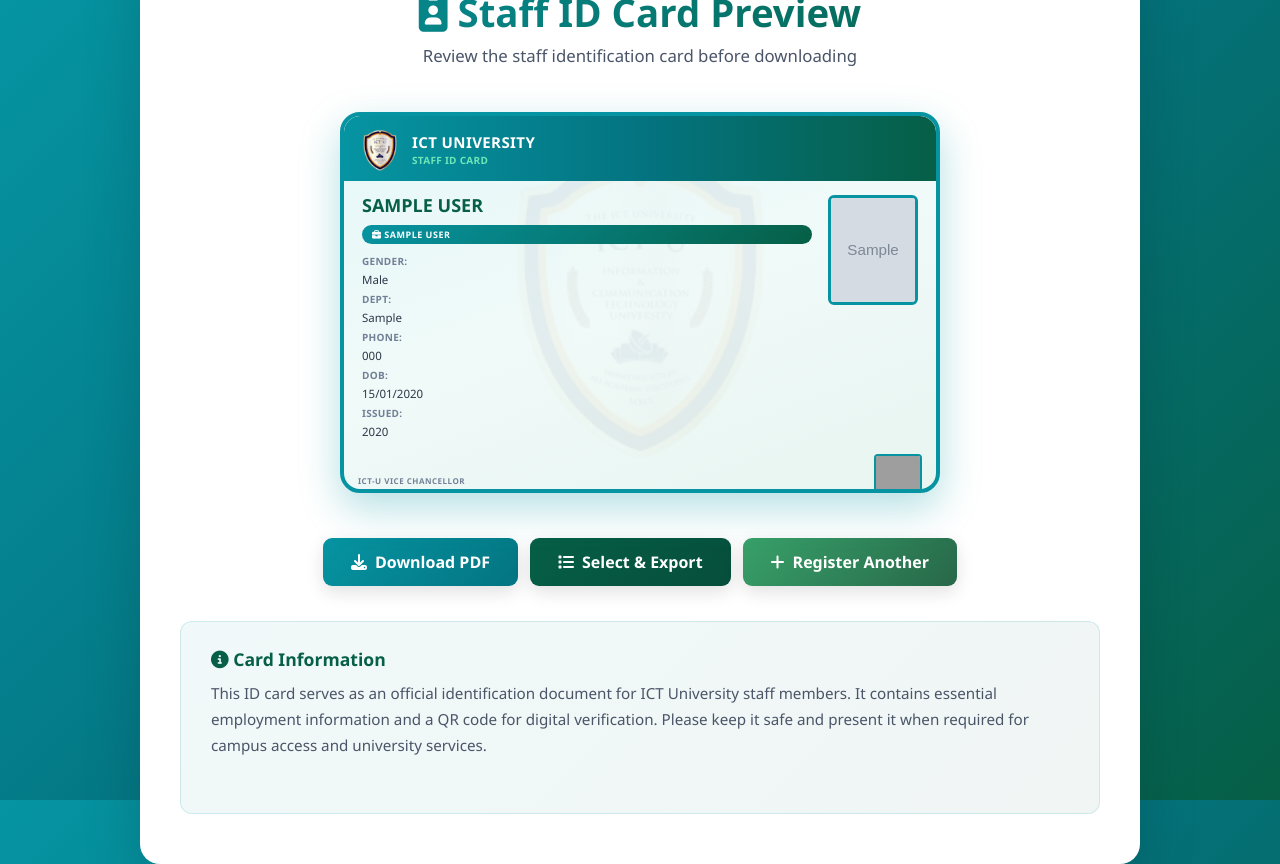
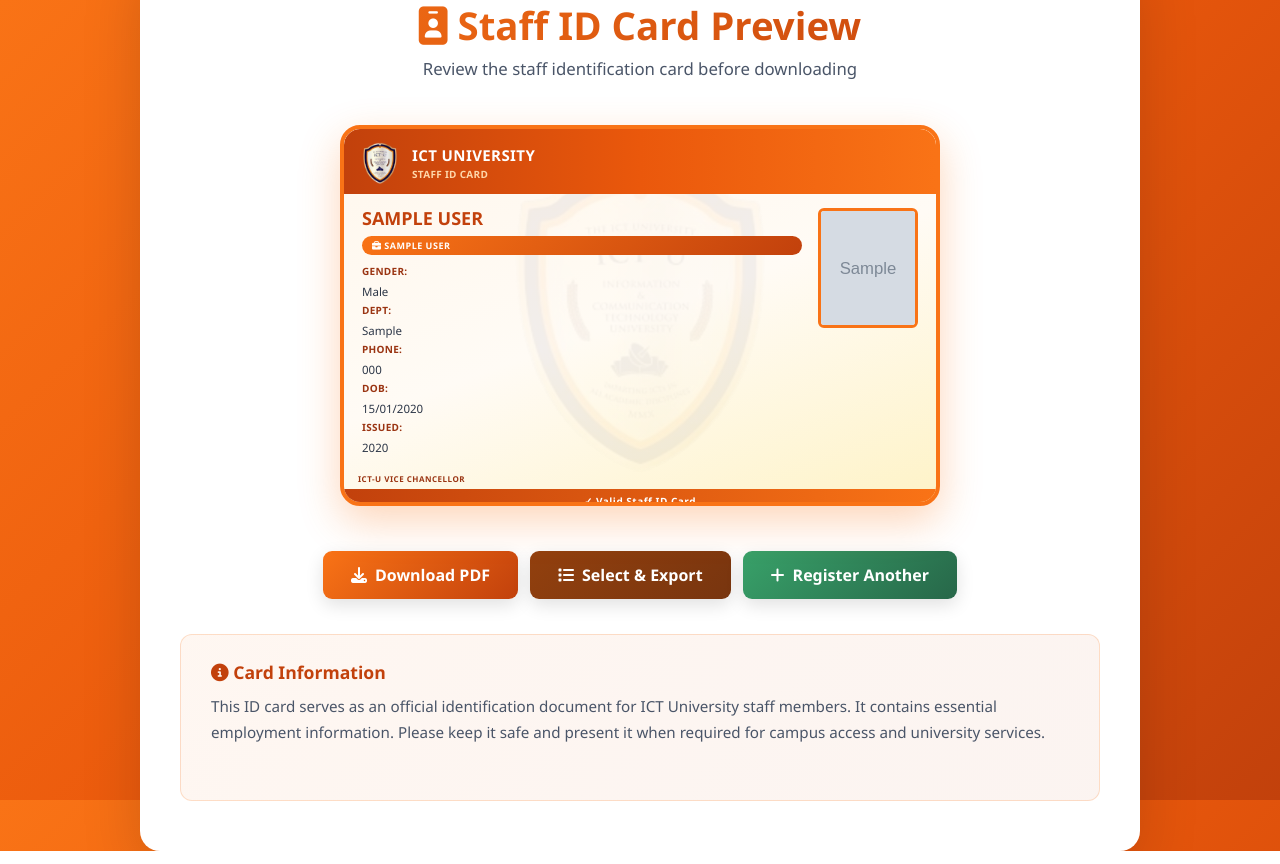
Before and after one commit to FINAMOU01/ict_id_card_system, a Django app: page /staff/preview/1/ in a window 1280 px wide. Run offline with Django 5.2, Linux system fonts and the light colour scheme; a user stored in the database is signed in; tables that the repository leaves empty hold one stand-in row (values such as "Sample post"); grey boxes marked "Sample" are stand-in pictures; grey boxes are pictures that could not be loaded.

Commit message:
removing qr code and updating colour

```diff
--- a/backend/core/students/models.py
+++ b/backend/core/students/models.py
@@ -36,7 +36,6 @@
     phone_number = models.CharField(max_length=30, blank=True, null=True)
     photo = models.ImageField(upload_to='staff/')
     date_of_birth = models.DateField(blank=True, null=True)
-    qr_code = models.ImageField(upload_to='staff_qrcodes/', blank=True, null=True)
     confirmed = models.BooleanField(default=False)
     issued_year = models.IntegerField(blank=True, null=True)
     created_at = models.DateTimeField(auto_now_add=True)
--- a/backend/core/students/views.py
+++ b/backend/core/students/views.py
@@ -263,11 +263,6 @@
             photo=photo,
         )
 
-        # QR encodes name + job title since there's no matricule
-        qr_data = f"{full_name} | {job_title} | {department}"
-        buffer = _generate_qr(qr_data)
-        staff.qr_code.save(f'staff_{staff.id}_qr.png', ContentFile(buffer.getvalue()), save=True)
-
         return redirect('staff_preview', staff_id=staff.id)
 
     return render(request, 'register_staff.html')
--- a/frontend/template/staff_preview.html
+++ b/frontend/template/staff_preview.html
@@ -12,26 +12,20 @@
 
         body {
             font-family: 'Poppins', 'Segoe UI', sans-serif;
-            background: linear-gradient(135deg, #0694a2 0%, #047481 50%, #065f46 100%);
+            background: linear-gradient(135deg, #f97316 0%, #ea580c 50%, #c2410c 100%);
             min-height: 100vh;
             padding: 30px 20px;
         }
-
         body.pdf-mode { background: white; padding: 0; }
 
         .preview-container {
-            max-width: 1000px;
-            margin: 0 auto;
-            background: white;
-            border-radius: 20px;
+            max-width: 1000px; margin: 0 auto;
+            background: white; border-radius: 20px;
             box-shadow: 0 20px 60px rgba(0,0,0,.15);
             padding: 50px 40px;
             animation: slideUp .6s ease-out;
         }
-
-        .preview-container.pdf-mode {
-            max-width: none; box-shadow: none; padding: 0; border-radius: 0;
-        }
+        .preview-container.pdf-mode { max-width: none; box-shadow: none; padding: 0; border-radius: 0; }
 
         @keyframes slideUp {
             from { opacity:0; transform:translateY(30px); }
@@ -39,34 +33,23 @@
         }
 
         h1 {
-            text-align: center;
-            font-size: 2.4em;
-            font-weight: 700;
-            margin-bottom: 6px;
-            background: linear-gradient(135deg, #0694a2, #065f46);
-            -webkit-background-clip: text;
-            -webkit-text-fill-color: transparent;
-            background-clip: text;
+            text-align: center; font-size: 2.4em; font-weight: 700; margin-bottom: 6px;
+            background: linear-gradient(135deg, #f97316, #c2410c);
+            -webkit-background-clip: text; -webkit-text-fill-color: transparent; background-clip: text;
         }
-
-        .preview-subtitle {
-            text-align: center; color: #4a5568; font-size: 1.05em; margin-bottom: 45px; font-weight: 500;
-        }
+        .preview-subtitle { text-align: center; color: #4a5568; font-size: 1.05em; margin-bottom: 45px; font-weight: 500; }
 
         /* ══════════════ STAFF ID CARD ══════════════ */
-        .card-display-wrapper {
-            display: flex; justify-content: center; margin-bottom: 45px; perspective: 1000px;
-        }
+        .card-display-wrapper { display: flex; justify-content: center; margin-bottom: 45px; perspective: 1000px; }
 
         .id-card {
             width: 600px;
             aspect-ratio: 85 / 54;
-            background: linear-gradient(160deg, #e6f7f8 0%, #f0faf9 50%, #e8f5f0 100%);
-            border: 4px solid #0694a2;
+            background: linear-gradient(160deg, #fff7ed 0%, #fffbf5 50%, #fef3c7 100%);
+            border: 4px solid #f97316;
             border-radius: 20px;
-            display: flex;
-            flex-direction: column;
-            box-shadow: 0 15px 40px rgba(6,148,162,.3);
+            display: flex; flex-direction: column;
+            box-shadow: 0 15px 40px rgba(249,115,22,.3);
             overflow: hidden;
             transition: transform .4s ease, box-shadow .4s ease;
             transform-style: preserve-3d;
@@ -75,175 +58,127 @@
 
         .id-card::before {
             content: '';
-            position: absolute;
-            top: 50%; left: 50%;
+            position: absolute; top: 50%; left: 50%;
             transform: translate(-50%,-50%);
             width: 340px; height: 340px;
             background-image: url('{% static "images/logo.png" %}');
-            background-size: contain;
-            background-repeat: no-repeat;
-            background-position: center;
-            opacity: 0.05;
-            pointer-events: none;
-            z-index: 0;
+            background-size: contain; background-repeat: no-repeat; background-position: center;
+            opacity: 0.05; pointer-events: none; z-index: 0;
         }
 
         .id-card:hover {
             transform: translateY(-8px) rotateX(5deg) rotateY(-5deg);
-            box-shadow: 0 30px 60px rgba(6,148,162,.4);
+            box-shadow: 0 30px 60px rgba(249,115,22,.45);
         }
 
-        /* Header bar – teal */
         .card-header {
-            background: linear-gradient(90deg, #0694a2 0%, #047481 50%, #065f46 100%);
+            background: linear-gradient(90deg, #c2410c 0%, #ea580c 50%, #f97316 100%);
             padding: 12px 14px 9px;
-            display: flex;
-            align-items: center;
-            gap: 10px;
+            display: flex; align-items: center; gap: 10px;
             border-radius: 16px 16px 0 0;
-            position: relative; z-index: 2;
-            flex-shrink: 0;
+            position: relative; z-index: 2; flex-shrink: 0;
         }
 
         .logo { width: 44px; height: 44px; flex-shrink: 0; }
+        .card-title-wrapper { display: flex; flex-direction: column; gap: 2px; }
+        .card-title    { color: #fff; font-size: 15px; font-weight: 700; letter-spacing: .4px; white-space: nowrap; }
+        .card-subtitle { color: #fed7aa; font-size: 10px; font-weight: 700; letter-spacing: .3px; white-space: nowrap; }
 
-        .card-title-wrapper { display: flex; flex-direction: column; gap: 1px; }
-        .card-title  { color: #fff; font-size: 15px; font-weight: 700; letter-spacing: .4px; white-space: nowrap; }
-        .card-subtitle { color: #6ee7b7; font-size: 10px; font-weight: 700; letter-spacing: .3px; white-space: nowrap; }
-
-        /* Body */
         .card-body {
-            display: flex;
-            flex: 1;
-            padding: 14px 18px;
-            gap: 16px;
+            display: flex; flex: 1;
+            padding: 14px 18px; gap: 16px;
             align-items: flex-start;
             position: relative; z-index: 1;
         }
 
-        /* Info – left */
-        .card-info {
-            flex: 1;
-            display: flex; flex-direction: column; gap: 5px;
+        .card-info { flex: 1; display: flex; flex-direction: column; gap: 5px; }
+
+        .staff-name {
+            font-size: 18px; font-weight: 800; color: #c2410c;
+            text-transform: uppercase; line-height: 1.2; margin-bottom: 2px;
         }
 
-        .staff-name {
-            font-size: 18px; font-weight: 800; color: #065f46;
-            text-transform: uppercase; line-height: 1.2; margin-bottom: 4px;
+        .role-badge {
+            display: inline-block;
+            background: linear-gradient(135deg, #f97316, #c2410c);
+            color: white; font-size: 9px; font-weight: 700;
+            padding: 3px 10px; border-radius: 20px; letter-spacing: .5px;
+            margin-bottom: 5px; text-transform: uppercase;
         }
 
-        .card-field {
-            font-size: 11.5px; color: #2d3748; line-height: 1.3;
-        }
+        .card-field { font-size: 11.5px; color: #2d3748; line-height: 1.35; }
         .card-field label {
-            color: #718096; font-weight: 700; font-size: 10px;
+            color: #9a3412; font-weight: 700; font-size: 10px;
             text-transform: uppercase; letter-spacing: .3px; margin-right: 4px;
         }
 
-        /* Role badge */
-        .role-badge {
-            display: inline-block;
-            background: linear-gradient(135deg, #0694a2, #065f46);
-            color: white; font-size: 9px; font-weight: 700;
-            padding: 3px 10px; border-radius: 20px; letter-spacing: .5px;
-            margin-bottom: 6px; text-transform: uppercase;
-        }
-
-        /* Photo – right */
-        .card-photo-section {
-            display: flex; flex-direction: column; align-items: center; gap: 6px;
-        }
+        .card-photo-section { display: flex; flex-direction: column; align-items: center; }
 
         .student-photo {
-            width: 90px; height: 110px;
+            width: 100px; height: 120px;
             object-fit: cover;
-            border: 3px solid #0694a2;
+            border: 3px solid #f97316;
             border-radius: 6px;
         }
 
-        /* Bottom strip */
         .card-bottom-section {
-            display: flex; align-items: center; justify-content: space-between;
-            padding: 0 14px 4px;
+            display: flex; align-items: center; justify-content: flex-start;
+            padding: 4px 14px 5px;
             position: relative; z-index: 1;
         }
+        .vc-text { font-size: 8px; font-weight: 700; color: #9a3412; letter-spacing: .5px; text-transform: uppercase; }
 
-        .vc-text {
-            font-size: 8px; font-weight: 700; color: #718096;
-            letter-spacing: .5px; text-transform: uppercase;
+        .card-footer {
+            background: linear-gradient(90deg, #c2410c, #f97316);
+            color: white; font-size: 10px; font-weight: 700;
+            text-align: center; padding: 5px;
+            border-radius: 0 0 16px 16px; flex-shrink: 0; letter-spacing: .5px;
         }
 
-        .qr-container {}
-        .qr-code { width: 48px; height: 48px; border: 2px solid #0694a2; border-radius: 4px; }
-
-        /* Footer */
-        .card-footer {
-            background: linear-gradient(90deg, #0694a2, #065f46);
-            color: white;
-            font-size: 10px; font-weight: 700; letter-spacing: .5px;
-            text-align: center; padding: 5px;
-            border-radius: 0 0 16px 16px;
-            flex-shrink: 0;
-        }
-
-        /* ══════ Action buttons ══════ */
+        /* Buttons */
         .actions-container { margin-top: 10px; }
         .buttons-row { display: flex; flex-wrap: wrap; gap: 12px; justify-content: center; }
 
         .btn {
-            padding: 13px 28px;
-            border-radius: 9px;
-            font-size: 1em; font-weight: 600;
+            padding: 13px 28px; border-radius: 9px; font-size: 1em; font-weight: 600;
             text-decoration: none; color: white;
             display: inline-flex; align-items: center; gap: 8px;
             transition: all .3s; border: none; cursor: pointer;
             box-shadow: 0 6px 18px rgba(0,0,0,.12);
         }
-
-        .btn-primary { background: linear-gradient(135deg, #0694a2, #047481); }
-        .btn-primary:hover { transform: translateY(-2px); box-shadow: 0 10px 25px rgba(6,148,162,.4); }
-
-        .btn-secondary { background: linear-gradient(135deg, #065f46, #064e3b); }
-        .btn-secondary:hover { transform: translateY(-2px); box-shadow: 0 10px 25px rgba(6,95,70,.4); }
-
-        .btn-success { background: linear-gradient(135deg, #38a169, #276749); }
-        .btn-success:hover { transform: translateY(-2px); box-shadow: 0 10px 25px rgba(56,161,105,.4); }
+        .btn-primary   { background: linear-gradient(135deg, #f97316, #c2410c); }
+        .btn-primary:hover  { transform: translateY(-2px); box-shadow: 0 10px 25px rgba(249,115,22,.45); }
+        .btn-secondary { background: linear-gradient(135deg, #92400e, #78350f); }
+        .btn-secondary:hover { transform: translateY(-2px); }
+        .btn-success   { background: linear-gradient(135deg, #38a169, #276749); }
+        .btn-success:hover   { transform: translateY(-2px); }
 
         .info-section {
             margin-top: 35px; padding: 25px 30px;
-            background: linear-gradient(135deg,rgba(6,148,162,.06),rgba(6,95,70,.06));
-            border-radius: 12px; border: 1px solid rgba(6,148,162,.15);
+            background: linear-gradient(135deg,rgba(249,115,22,.06),rgba(194,65,12,.06));
+            border-radius: 12px; border: 1px solid rgba(249,115,22,.2);
         }
-        .info-section h3 { color: #065f46; margin-bottom: 10px; font-size: 1.1em; }
-        .info-section p  { color: #4a5568; font-size: 0.95em; line-height: 1.7; }
-
-        /* PDF mode overrides */
-        @media print, (max-width: 0px) {}
+        .info-section h3 { color: #c2410c; margin-bottom: 10px; font-size: 1.1em; }
+        .info-section p  { color: #4a5568; font-size: .95em; line-height: 1.7; }
 
         .spinner-overlay {
             display: none; position: fixed; inset: 0;
             background: rgba(0,0,0,.5); z-index: 999;
         }
         .spinner-overlay.active { display: block; }
-
         .loading-spinner {
-            display: none; position: fixed;
-            top: 50%; left: 50%;
-            transform: translate(-50%,-50%);
-            text-align: center; z-index: 1000;
+            display: none; position: fixed; top: 50%; left: 50%;
+            transform: translate(-50%,-50%); text-align: center; z-index: 1000;
         }
         .loading-spinner.active { display: block; }
-
         .spinner {
             width: 50px; height: 50px;
             border: 4px solid rgba(255,255,255,.3);
-            border-top-color: white;
-            border-radius: 50%;
-            animation: spin .8s linear infinite;
-            margin: 0 auto 12px;
+            border-top-color: white; border-radius: 50%;
+            animation: spin .8s linear infinite; margin: 0 auto 12px;
         }
         @keyframes spin { to { transform: rotate(360deg); } }
-        .loading-text { color: white; font-weight: 600; font-size: 1em; }
+        .loading-text { color: white; font-weight: 600; }
 
         @media (max-width: 650px) {
             .id-card { width: 95vw; }
@@ -263,7 +198,6 @@
 
         <div class="card-display-wrapper">
             <div class="id-card">
-                <!-- Header -->
                 <div class="card-header">
                     <img src="{% static 'images/logo.png' %}" alt="ICT University Logo" class="logo">
                     <div class="card-title-wrapper">
@@ -272,51 +206,32 @@
                     </div>
                 </div>
 
-                <!-- Body -->
                 <div class="card-body">
-                    <!-- Left: Info -->
                     <div class="card-info">
                         <div class="staff-name">{{ staff.full_name }}</div>
                         <div class="role-badge"><i class="fas fa-briefcase"></i> {{ staff.job_title }}</div>
-
-                        <div class="card-field">
-                            <label>Gender:</label>{{ staff.get_gender_display }}
-                        </div>
-                        <div class="card-field">
-                            <label>Dept:</label>{{ staff.department }}
-                        </div>
+                        <div class="card-field"><label>Gender:</label>{{ staff.get_gender_display }}</div>
+                        <div class="card-field"><label>Dept:</label>{{ staff.department }}</div>
                         {% if staff.phone_number %}
-                        <div class="card-field">
-                            <label>Phone:</label>{{ staff.phone_number }}
-                        </div>
+                        <div class="card-field"><label>Phone:</label>{{ staff.phone_number }}</div>
                         {% endif %}
                         {% if staff.date_of_birth %}
-                        <div class="card-field">
-                            <label>DOB:</label>{{ staff.date_of_birth|date:"d/m/Y" }}
-                        </div>
+                        <div class="card-field"><label>DOB:</label>{{ staff.date_of_birth|date:"d/m/Y" }}</div>
                         {% endif %}
                         {% if staff.issued_year %}
-                        <div class="card-field">
-                            <label>Issued:</label>{{ staff.issued_year }}
-                        </div>
+                        <div class="card-field"><label>Issued:</label>{{ staff.issued_year }}</div>
                         {% endif %}
                     </div>
 
-                    <!-- Right: Photo -->
                     <div class="card-photo-section">
                         <img src="{{ staff.photo.url }}" alt="Staff Photo" class="student-photo">
                     </div>
                 </div>
 
-                <!-- Bottom: VC text + QR -->
                 <div class="card-bottom-section">
                     <div class="vc-text">ICT-U VICE CHANCELLOR</div>
-                    <div class="qr-container">
-                        <img src="{{ staff.qr_code.url }}" alt="QR Code" class="qr-code">
-                    </div>
                 </div>
 
-                <!-- Footer -->
                 <div class="card-footer">✓ Valid Staff ID Card</div>
             </div>
         </div>
@@ -340,8 +255,8 @@
             <h3><i class="fas fa-info-circle"></i> Card Information</h3>
             <p>
                 This ID card serves as an official identification document for ICT University staff members.
-                It contains essential employment information and a QR code for digital verification.
-                Please keep it safe and present it when required for campus access and university services.
+                It contains essential employment information. Please keep it safe and present it when
+                required for campus access and university services.
             </p>
         </div>
         {% endif %}
```
Also changed, not shown: frontend/template/staff_bulk_preview.html (+45 -94 lines), backend/core/students/migrations/0006_remove_staff_qr_code.py (added).
